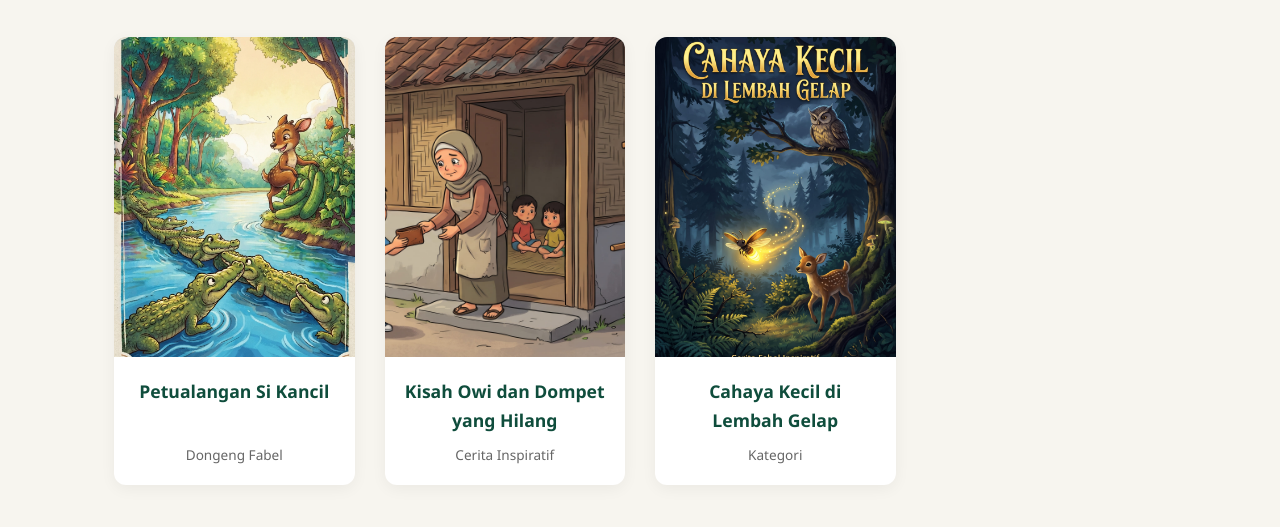
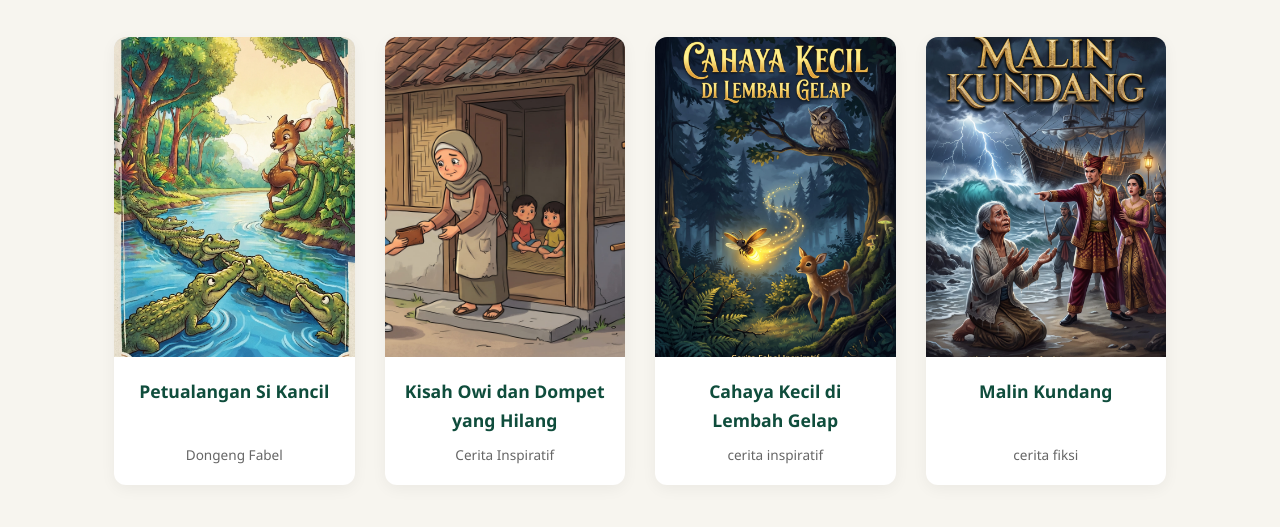
Before and after one commit to sdnkaranganyar02/p, a plain HTML site: page perpustakaan.html in a window 1280 px wide. Shown: the part 273-800 px from the top of the page. Drawn offline with nearby package versions, Linux system fonts and the light colour scheme.

Commit message:
Update perpustakaan.html

```diff
--- a/perpustakaan.html
+++ b/perpustakaan.html
@@ -63,7 +63,15 @@
           <img src="assets/lumi-1.jpg" alt="Cover Buku 3" class="book-cover" onerror="this.src='https://via.placeholder.com/300x400?text=Cover+Buku+3'">
           <div class="book-info">
             <h3>Cahaya Kecil di Lembah Gelap</h3>
-            <p>Kategori</p>
+            <p>cerita inspiratif</p>
+          </div>
+        </a>
+         <!-- KARTU BUKU 4 -->
+        <a href="buku-4.html" class="book-card">
+          <img src="assets/malin-3.jpg" alt="Cover Buku 4" class="book-cover" onerror="this.src='https://via.placeholder.com/300x400?text=Cover+Buku+3'">
+          <div class="book-info">
+            <h3>Malin Kundang</h3>
+            <p>cerita fiksi</p>
           </div>
         </a>
       </div>
```
